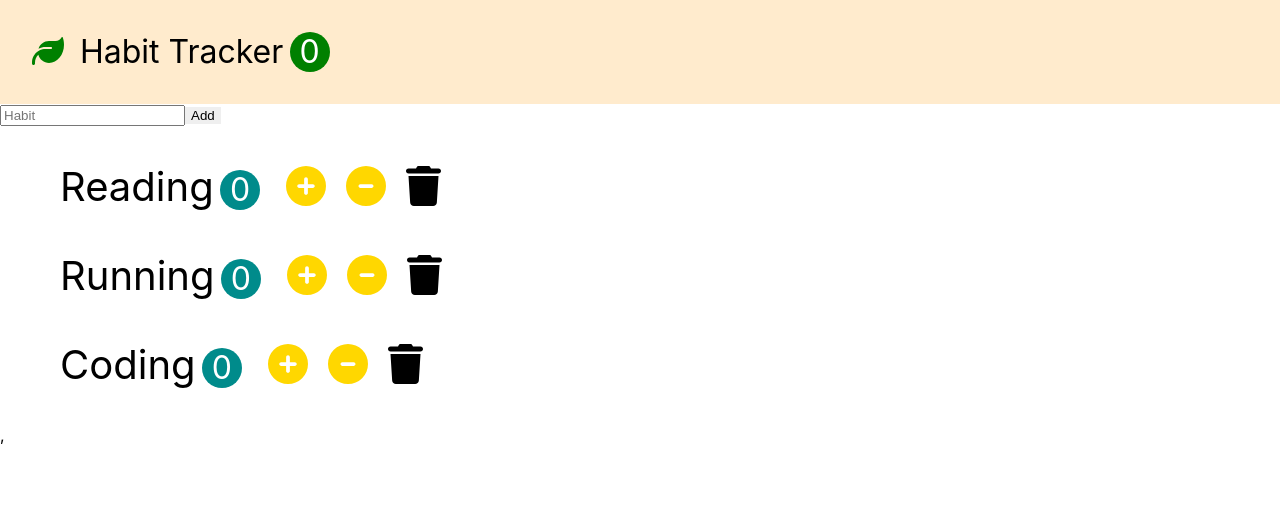
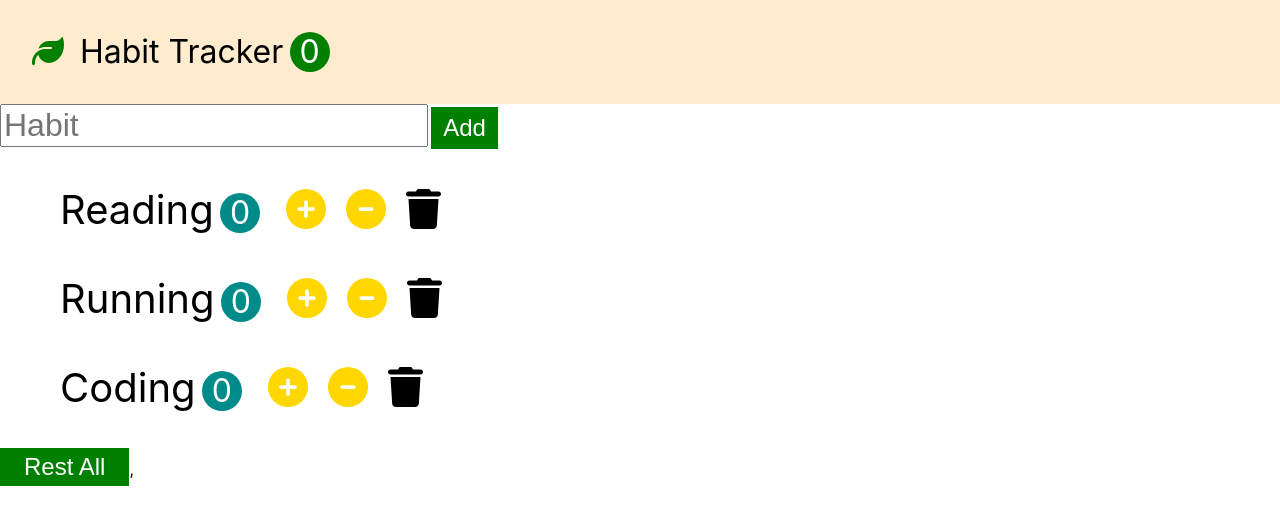
Before and after one commit to hanseu9839/reactJS-habit-tracker, a React (Create React App) app: page / in a window 1280 px wide. Shown: the top 524 px of the page. Built offline with nearby package versions, Linux system fonts and the light colour scheme.

Commit message:
PureComponent

```diff
--- a/src/App.css
+++ b/src/App.css
@@ -45,6 +45,19 @@ button {
   color: white;
   border-radius: 50%;
 }
+.add-input {
+  font-size: 2rem;
+}
+.add-input {
+  margin-right: 0.2rem;
+}
+.add-button {
+  height: 100%;
+  font-size: 1.5rem;
+  padding: 0.3em 0.5em;
+  background-color: green;
+  color: white;
+}
 
 .habit-button {
   font-size: 2.5rem;
@@ -67,3 +80,9 @@ button {
   padding: 0.5em;
   list-style: none;
 }
+.habits-reset {
+  font-size: 1.5rem;
+  padding: 0.2em 1em;
+  background-color: green;
+  color: white;
+}
--- a/src/app.jsx
+++ b/src/app.jsx
@@ -32,7 +32,15 @@ class App extends Component {
     const habits = [...this.state.habits, { id: Date.now(), name, count: 0 }];
     this.setState({ habits });
   };
+  handleReset = () => {
+    const habits = this.state.habits.map((habit) => {
+      habit.count = 0;
+      return habit;
+    });
+    this.setState({ habits });
+  };
   render() {
+    console.log("app");
     return (
       <>
         <Navbar
@@ -44,6 +52,7 @@ class App extends Component {
           onDecrement={this.handleDecrement}
           onDelete={this.handleDelete}
           onAdd={this.handleAdd}
+          onReset={this.handleReset}
         />
       </>
     );
--- a/src/components/habitAddForm.jsx
+++ b/src/components/habitAddForm.jsx
@@ -1,6 +1,6 @@
-import React, { Component } from "react";
+import React, { PureComponent } from "react";
 
-class HabitaddForm extends Component {
+class HabitaddForm extends PureComponent {
   formRef = React.createRef();
   inputRef = React.createRef();
   onSubmit = (event) => {
@@ -11,8 +11,9 @@ class HabitaddForm extends Component {
     this.formRef.current.reset();
   };
   render() {
+    console.log("habitAdd");
     return (
-      <form ref={this.formRef} className="add-form" onSubmit={this.onSubmit}>
+      <form className="add-form" onSubmit={this.onSubmit}>
         <input
           ref={this.inputRef}
           type="text"
--- a/src/components/habits.jsx
+++ b/src/components/habits.jsx
@@ -16,6 +16,7 @@ class Habits extends Component {
     this.props.onAdd(name);
   };
   render() {
+    console.log("habits");
     return (
       <>
         <HabitAddForm onAdd={this.handleAdd} />
@@ -30,6 +31,9 @@ class Habits extends Component {
             />
           ))}
         </ul>
+        <button className="habits-reset" onClick={this.props.onReset}>
+          Rest All
+        </button>
       </>
     );
   }
--- a/src/components/navbar.jsx
+++ b/src/components/navbar.jsx
@@ -2,6 +2,7 @@ import React, { Component } from "react";
 
 class Navbar extends Component {
   render() {
+    console.log("navbar");
     return (
       <div className="navbar">
         <i className="navbar-logo fas fa-leaf"></i>
```
Also changed, not shown: src/components/habit.jsx (+17 -7 lines).
